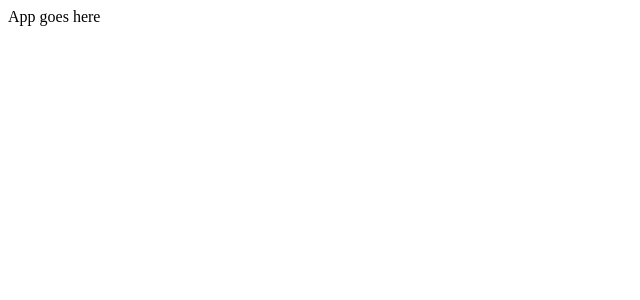
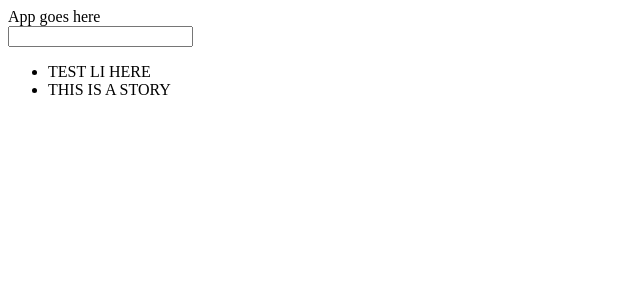
Before and after one commit to alex-rutan/hacker-news-react-class-components, a React (Create React App) app: page / in a window 1280 px wide. Shown: the top 300 px of the page, without its empty margins (0-640 px from the left). Built offline with nearby package versions, Linux system fonts and the light colour scheme.

Commit message:
basic app skeleton

```diff
--- a/src/App.js
+++ b/src/App.js
@@ -1,8 +1,12 @@
+import StoryList from "./StoryList";
+import SearchForm from "./SearchForm";
 
 function App() {
   return (
     <div className="App">
       App goes here
+      <SearchForm />
+      <StoryList />
     </div>
   );
 }
--- /dev/null
+++ b/src/SearchForm.js
@@ -0,0 +1,14 @@
+import React from "react";
+
+class SearchForm extends React.Component{
+
+  render(){
+    return (
+    <form>
+      <input></input>
+    </form>
+    )
+  }
+}
+
+export default SearchForm;
--- /dev/null
+++ b/src/Story.js
@@ -0,0 +1,12 @@
+import React from "react";
+
+class Story extends React.Component{
+
+  render(){
+    return (
+      <li>THIS IS A STORY</li>
+    )
+  }
+}
+
+export default Story;
--- /dev/null
+++ b/src/StoryList.js
@@ -0,0 +1,16 @@
+import React from "react";
+import Story from "./Story";
+
+class StoryList extends React.Component{
+
+  render(){
+    return (
+      <ul>
+        <li>TEST LI HERE</li>
+        <Story/>
+      </ul>
+    )
+  }
+}
+
+export default StoryList
```
